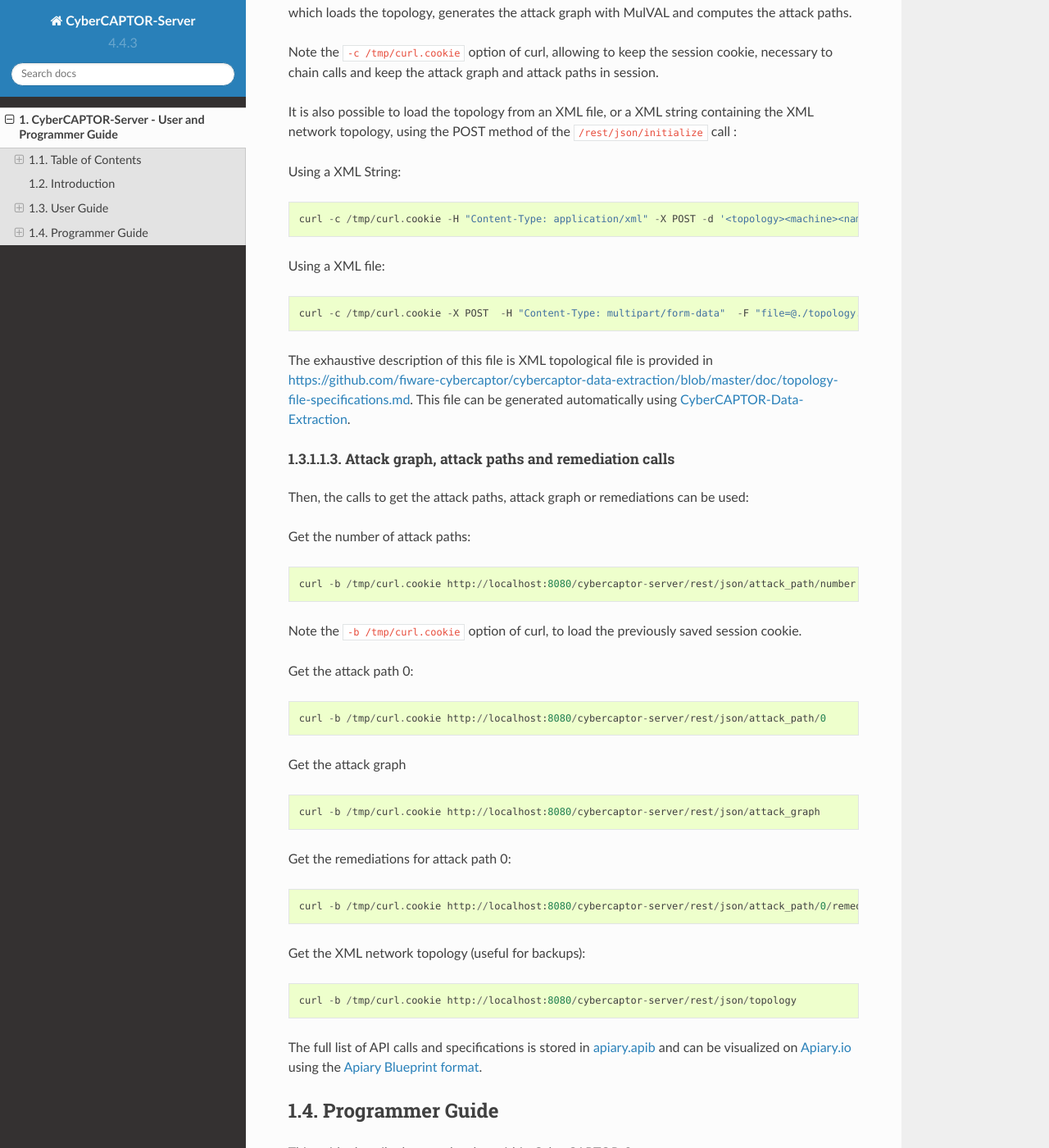
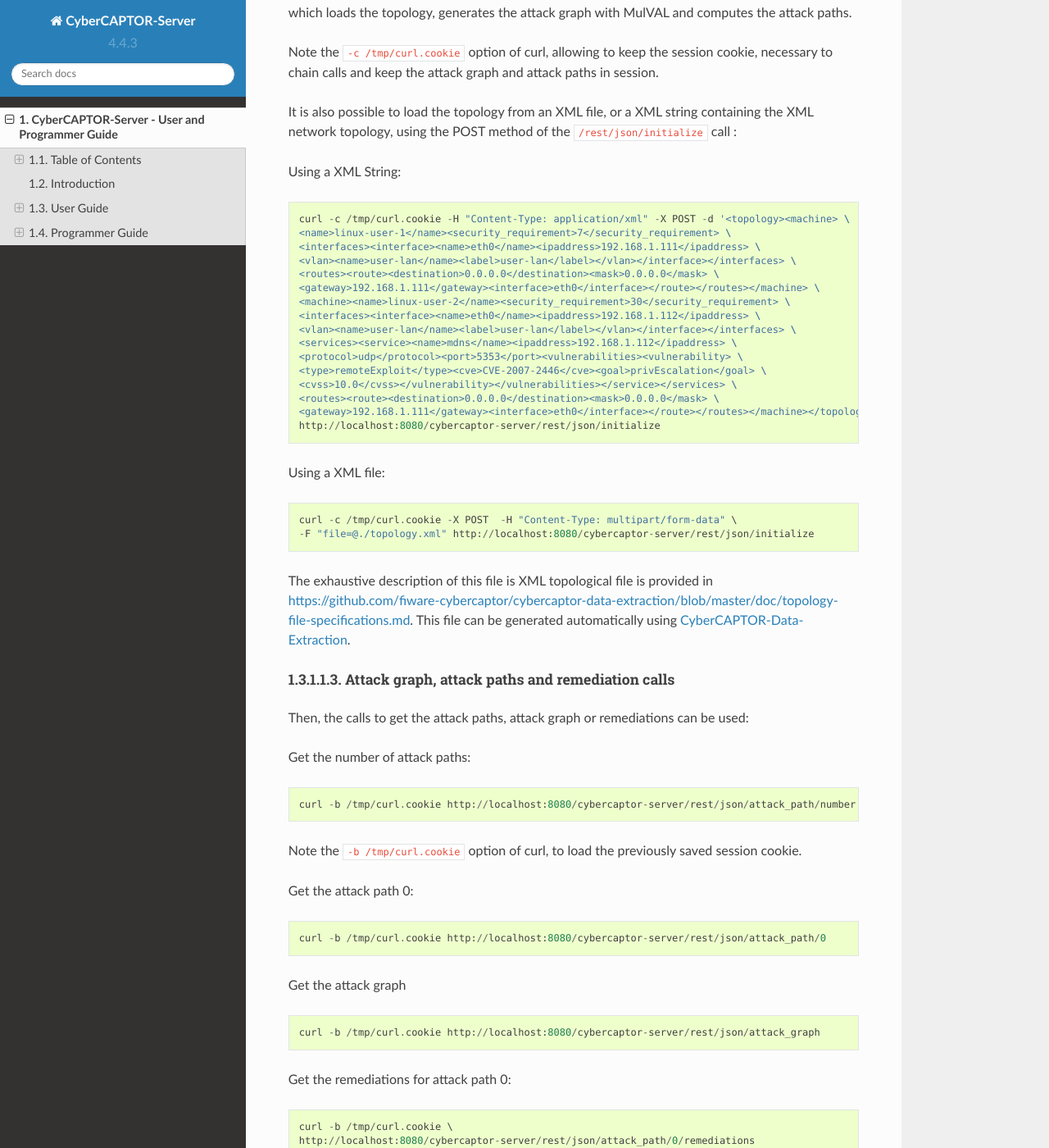
Before and after one commit to fiware-cybercaptor/cybercaptor-server, a Sphinx documentation site: the page built from doc/UserAndProgrammersManual.rst, in a window 1280 px wide and 1400 px high, scrolled down 1593 px. Shown: the whole window at 82% size. Built offline with Sphinx 7.4.7 and the Read the Docs theme 2.0.0, drawn with Linux system fonts in a browser that asks for light colours.

Commit message:
Fixed lines of code/commands too long for PDF output

```diff
--- a/doc/UserAndProgrammersManual.rst
+++ b/doc/UserAndProgrammersManual.rst
@@ -100,13 +100,29 @@
 
 ::
 
-    curl -c /tmp/curl.cookie -H "Content-Type: application/xml" -X POST -d '<topology><machine><name>linux-user-1</name><security_requirement>7</security_requirement><interfaces><interface><name>eth0</name><ipaddress>192.168.1.111</ipaddress><vlan><name>user-lan</name><label>user-lan</label></vlan></interface></interfaces><routes><route><destination>0.0.0.0</destination><mask>0.0.0.0</mask><gateway>192.168.1.111</gateway><interface>eth0</interface></route></routes></machine><machine><name>linux-user-2</name><security_requirement>30</security_requirement><interfaces><interface><name>eth0</name><ipaddress>192.168.1.112</ipaddress><vlan><name>user-lan</name><label>user-lan</label></vlan></interface></interfaces><services><service><name>mdns</name><ipaddress>192.168.1.112</ipaddress><protocol>udp</protocol><port>5353</port><vulnerabilities><vulnerability><type>remoteExploit</type><cve>CVE-2007-2446</cve><goal>privEscalation</goal><cvss>10.0</cvss></vulnerability></vulnerabilities></service></services><routes><route><destination>0.0.0.0</destination><mask>0.0.0.0</mask><gateway>192.168.1.111</gateway><interface>eth0</interface></route></routes></machine></topology>' http://localhost:8080/cybercaptor-server/rest/json/initialize
+    curl -c /tmp/curl.cookie -H "Content-Type: application/xml" -X POST -d '<topology><machine> \
+    <name>linux-user-1</name><security_requirement>7</security_requirement> \
+    <interfaces><interface><name>eth0</name><ipaddress>192.168.1.111</ipaddress> \
+    <vlan><name>user-lan</name><label>user-lan</label></vlan></interface></interfaces> \
+    <routes><route><destination>0.0.0.0</destination><mask>0.0.0.0</mask> \
+    <gateway>192.168.1.111</gateway><interface>eth0</interface></route></routes></machine> \
+    <machine><name>linux-user-2</name><security_requirement>30</security_requirement> \
+    <interfaces><interface><name>eth0</name><ipaddress>192.168.1.112</ipaddress> \
+    <vlan><name>user-lan</name><label>user-lan</label></vlan></interface></interfaces> \
+    <services><service><name>mdns</name><ipaddress>192.168.1.112</ipaddress> \
+    <protocol>udp</protocol><port>5353</port><vulnerabilities><vulnerability> \
+    <type>remoteExploit</type><cve>CVE-2007-2446</cve><goal>privEscalation</goal> \
+    <cvss>10.0</cvss></vulnerability></vulnerabilities></service></services> \
+    <routes><route><destination>0.0.0.0</destination><mask>0.0.0.0</mask> \
+    <gateway>192.168.1.111</gateway><interface>eth0</interface></route></routes></machine></topology>' \
+    http://localhost:8080/cybercaptor-server/rest/json/initialize
 
 Using a XML file:
 
 ::
 
-    curl -c /tmp/curl.cookie -X POST  -H "Content-Type: multipart/form-data"  -F "file=@./topology.xml" http://localhost:8080/cybercaptor-server/rest/json/initialize
+    curl -c /tmp/curl.cookie -X POST  -H "Content-Type: multipart/form-data" \
+    -F "file=@./topology.xml" http://localhost:8080/cybercaptor-server/rest/json/initialize
 
 The exhaustive description of this file is XML topological file is
 provided in
@@ -145,7 +161,8 @@
 
 ::
 
-    curl -b /tmp/curl.cookie http://localhost:8080/cybercaptor-server/rest/json/attack_path/0/remediations
+    curl -b /tmp/curl.cookie \
+    http://localhost:8080/cybercaptor-server/rest/json/attack_path/0/remediations
 
 Get the XML network topology (useful for backups):
 
```
